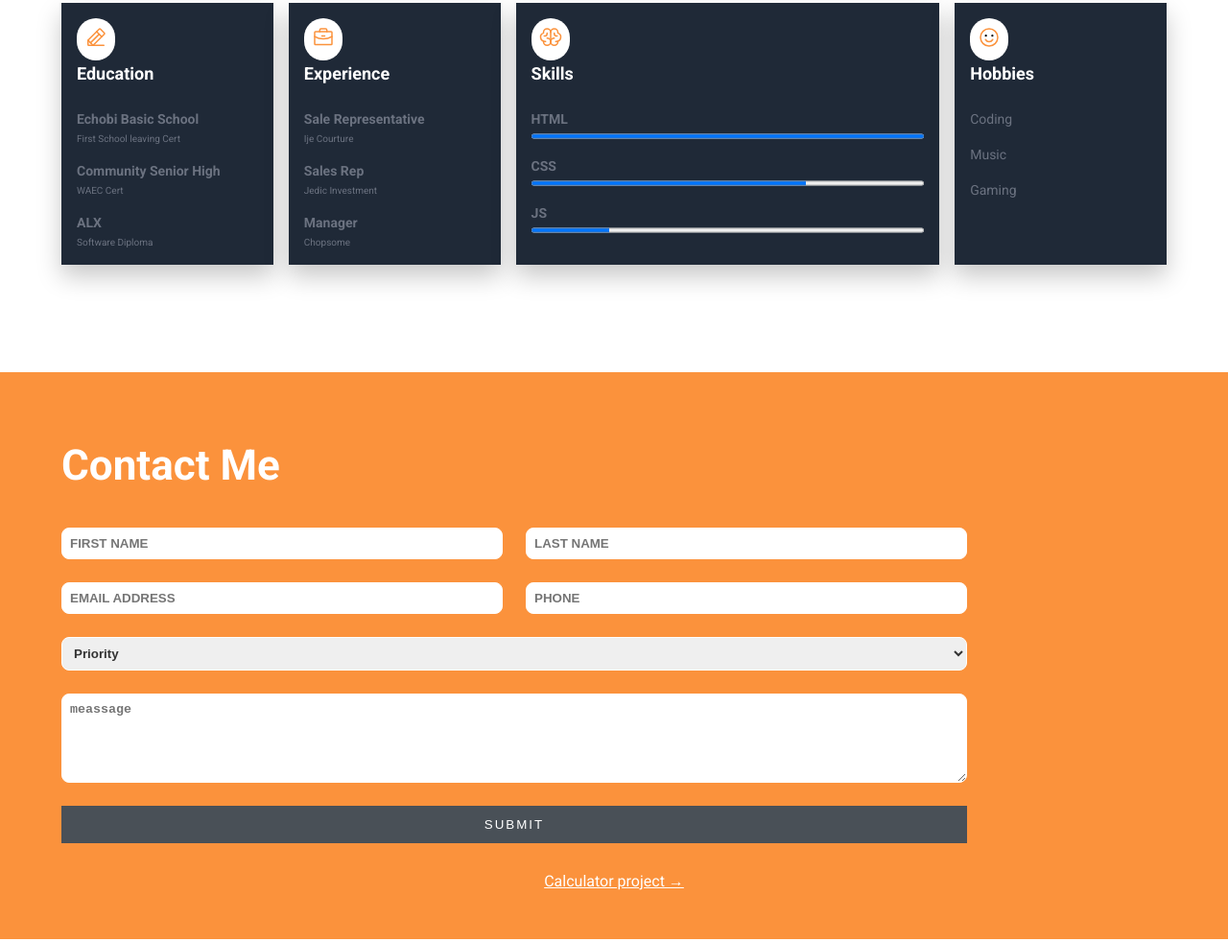
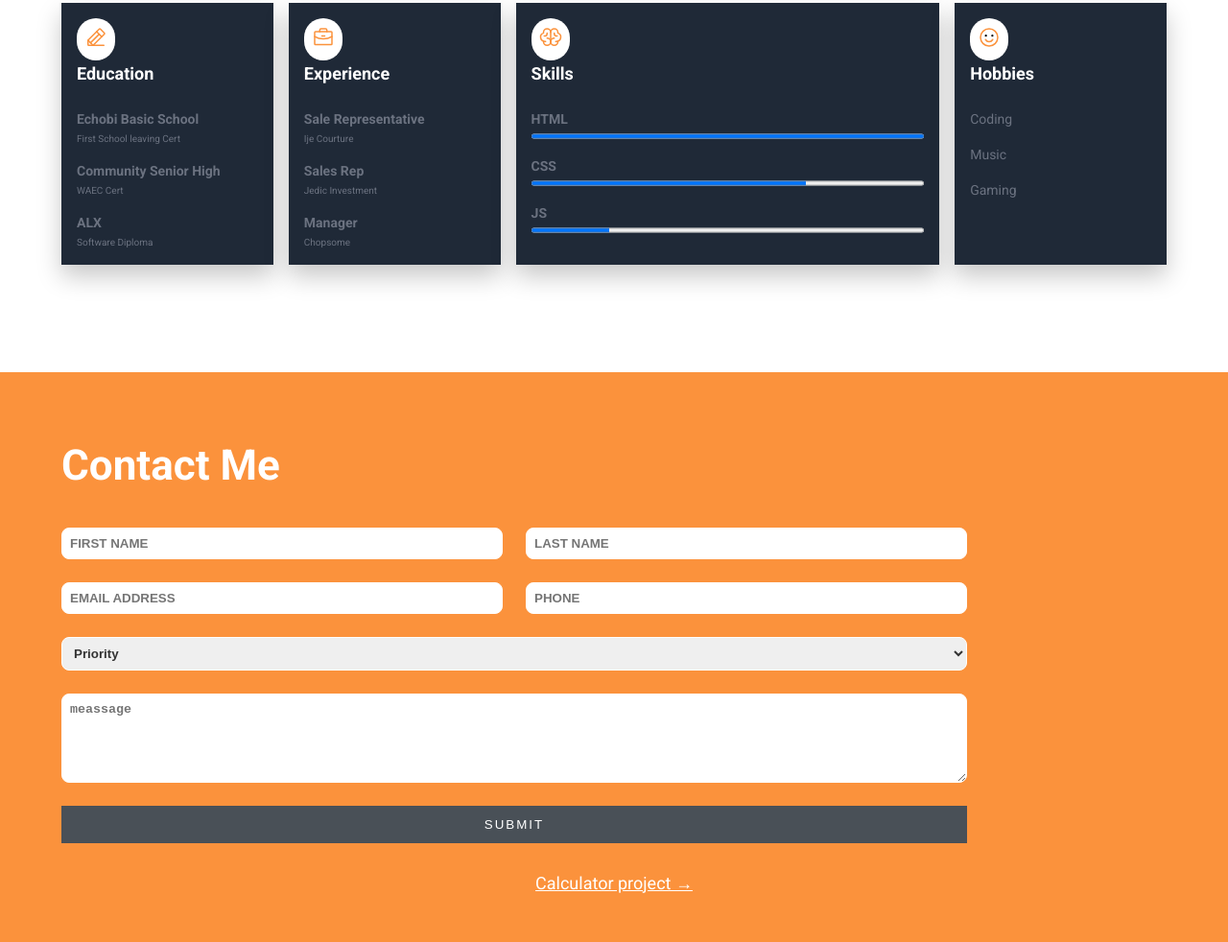
Before and after one commit to mrfantastic16/dctp_assignment02, a plain HTML site: page index.html in a window 1280 px wide. Shown: the part 1069-2051 px from the top of the page at 96% size. Drawn offline with nearby package versions, Linux system fonts and the light colour scheme.

Commit message:
link to calculator

```diff
--- a/css/style.css
+++ b/css/style.css
@@ -373,4 +373,8 @@ MEDIA QUERIES
     grid-column: 1/-1;
     justify-self: right !important;
   }
+
+  .calc-link {
+    font-size: 1.8rem;
+  }
 }
```
